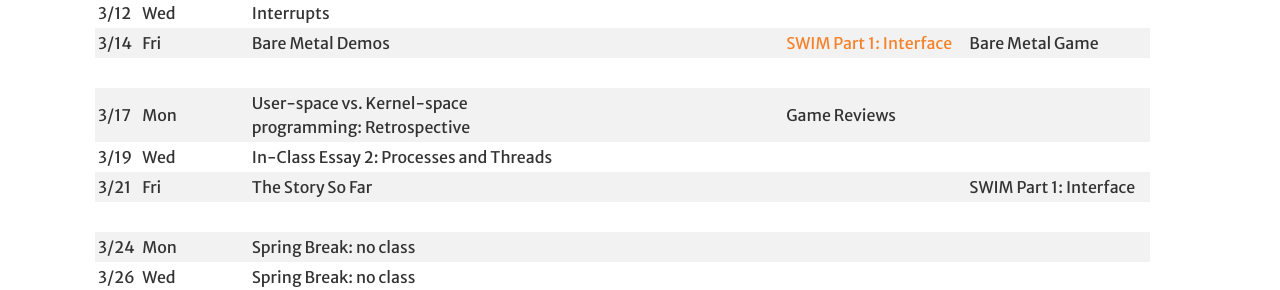
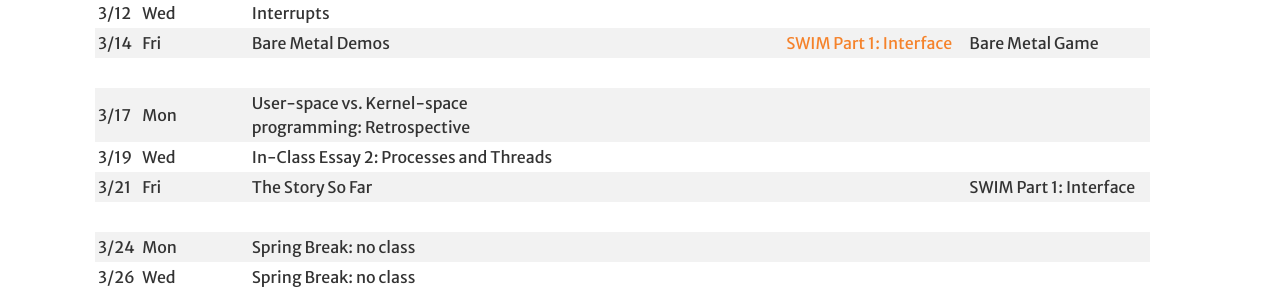
Before and after one commit to Hendrix-CS/csci320, a Jekyll site: the page built from index.md, in a window 1280 px wide and 900 px high, scrolled down 2898 px. Shown: the part 155-445 px from the top of the window. Built offline with Jekyll 4.4.1, drawn with Linux system fonts in a browser that asks for light colours; a script that is not in the unit is left out; our own code applies the rules of GitHub Pages for plain Markdown files.

Commit message:
Removed Game Review option

```diff
--- a/index.md
+++ b/index.md
@@ -75,7 +75,7 @@ Upon completing this course, our goal is for you to be able to:
 | 3/12 | Wed | Interrupts | |  |  |
 | 3/14 | Fri | Bare Metal Demos | | [SWIM Part 1: Interface]({{site.baseurl}}/projects/bare_metal_editor.html) | Bare Metal Game |
 |      |
-| 3/17 | Mon | User-space vs. Kernel-space programming: Retrospective | | Game Reviews |
+| 3/17 | Mon | User-space vs. Kernel-space programming: Retrospective | | |
 | 3/19 | Wed | In-Class Essay 2: Processes and Threads |  |  |  |
 | 3/21 | Fri | The Story So Far |  |  | SWIM Part 1: Interface |
 |      |
```
